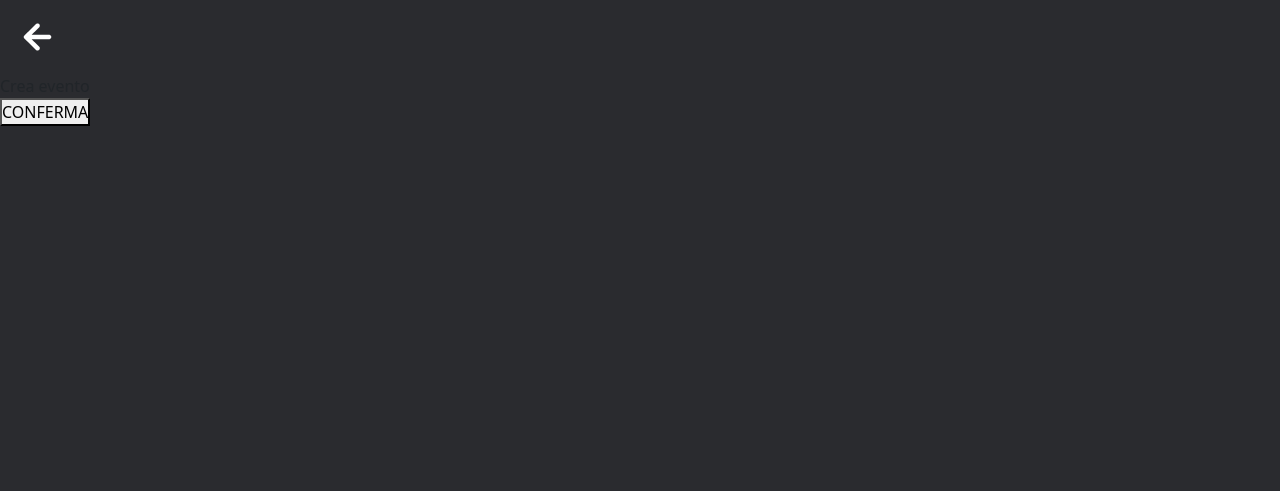
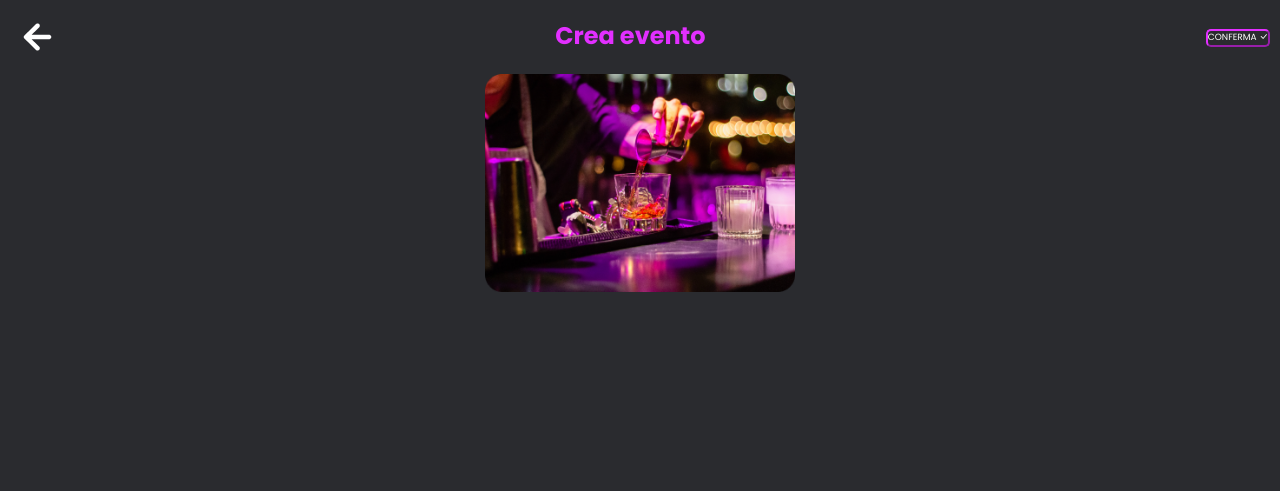
Before and after one commit to P3C1C/kanpai, a PHP site: page /file/creaeventoutente.html in a window 1280 px wide. Shown: the top 491 px of the page. Run offline with PHP 8.4, Linux system fonts and the light colour scheme.

Commit message:
crea evento utente

```diff
--- a/css/creaeventoutente.css
+++ b/css/creaeventoutente.css
@@ -7,6 +7,7 @@
 body
 {
     background-color: #2A2B2F;
+    color: white;
 }
 
 .menu
@@ -43,3 +44,36 @@ body
 #freccia{
     padding: 10px;
 }
+
+#flex-container {
+    display: flex;
+    flex-direction: row;
+    justify-content: space-between;
+    font-family: 'Poppins', sans-serif;
+}
+
+#creaevento{
+    font-size: 24px;
+    color: #E22FFF;
+    font-weight: 600;
+    padding-top: 18px;
+    margin-left: -20px;
+}
+
+#conferma{
+    background-color: #2A2B2F;
+    border-color:#E22FFF;
+    color: white;
+    border-radius: 5px;
+    font-size: 9px;
+    margin-top: 29px;
+    margin-right: 10px;
+}
+
+#fotobarevento img{
+    width: 310px;
+}
+
+#fotobarevento{
+    text-align: center;
+}
--- a/file/creaeventoutente.html
+++ b/file/creaeventoutente.html
@@ -5,18 +5,21 @@
         <meta http-equiv="X-UA-Compatible" content="IE=edge">
         <meta name="viewport" content="width=device-width, initial-scale=1.0">
         <link href="../css/bootstrap.min.css" rel="stylesheet">
-        <link rel="stylesheet" href="../css/paginabar.css">
+        <link rel="stylesheet" href="../css/creaeventoutente.css">
         <link rel="preconnect" href="https://fonts.googleapis.com">
         <link rel="preconnect" href="https://fonts.gstatic.com" crossorigin>
         <link href="https://fonts.googleapis.com/css2?family=Poppins:wght@400;500;700&display=swap" rel="stylesheet">
+        <link rel="stylesheet" href="https://cdn.jsdelivr.net/npm/bootstrap-icons@1.8.1/font/bootstrap-icons.css">
         <script src="js/bootstrap.bundle.min.js"></script>
         <title>Kanpai</title>
     </head>
-    <div>
-    <div id="freccia"> <img src="../img/left arrow.png" alt="freccia"></div>
-    <div>Crea evento</div>
-    <div><button>CONFERMA</button> <span class="glyphicon glyphicon-ok"></span></div>
+    <div id="flex-container">
+        <div id="freccia" class="flex-item"> <img src="../img/left arrow.png" alt="freccia"></div>
+        <div id="creaevento" class="flex-item">Crea evento</div>
+        <div id="bottone" class="flex-item"><button id="conferma">CONFERMA <i class="bi bi-check-lg"></i></button></div>
     </div>
+    <div id="fotobarevento"><img src="../img/foto_bar.png" alt=""></div>
+
     <div class="menu">
         <a href="#" class="link">
             <img src="../img/casa.png" alt="casa">
```
